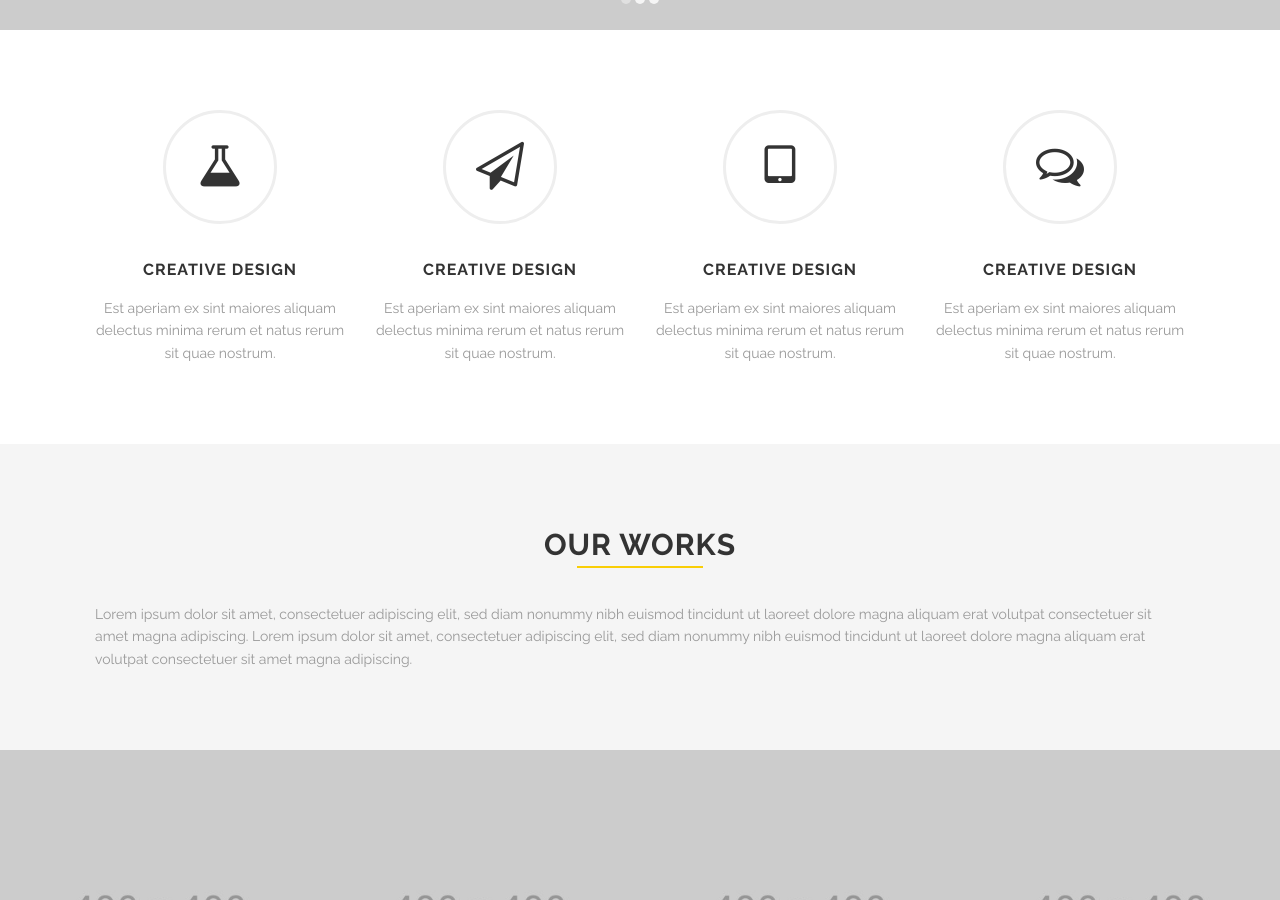
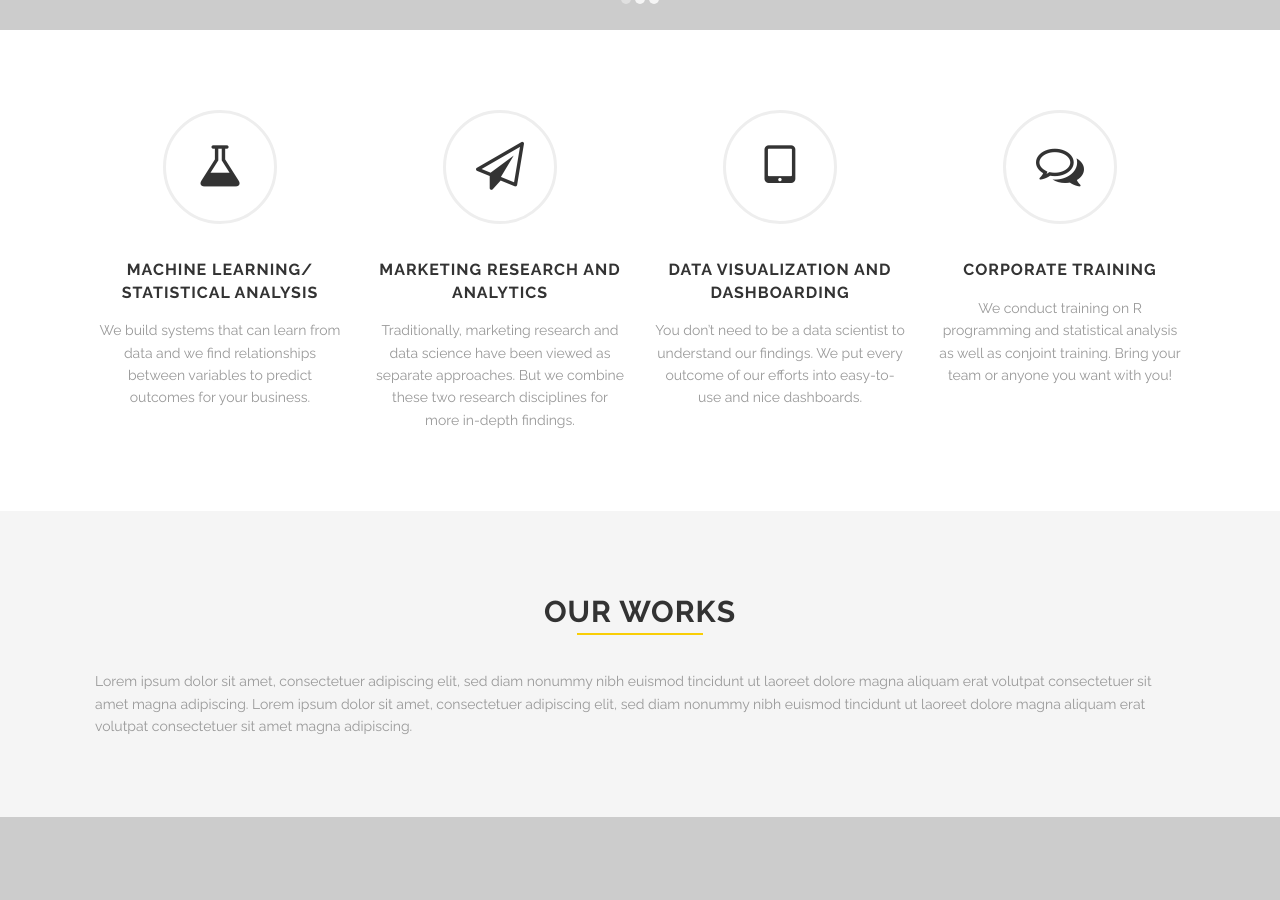
Before and after one commit to Habet/datamotus.github.io, a Jekyll site: the page built from index.html, in a window 1280 px wide and 900 px high, scrolled down 742 px. Built offline with Jekyll 4.4.1, drawn with Linux system fonts in a browser that asks for light colours.

Commit message:
Update index.html

```diff
--- a/index.html
+++ b/index.html
@@ -185,16 +185,16 @@ milestones:
 
 <div class="row">
   <div class="medium-3 large-3 columns">
-    {% include icon-text.html title='Creative design' desc='Est aperiam ex sint maiores aliquam delectus minima rerum et natus rerum sit quae nostrum.' icon_class='fa fa-flask' delay='0' shape_class='icon-text-circle' %}
+    {% include icon-text.html title='Machine Learning/ Statistical Analysis' desc='We build systems that can learn from data and we find relationships between variables to predict outcomes for your business. ' icon_class='fa fa-flask' delay='0' shape_class='icon-text-circle' %}
   </div>
   <div class="medium-3 large-3 columns">
-    {% include icon-text.html title='Creative design' desc='Est aperiam ex sint maiores aliquam delectus minima rerum et natus rerum sit quae nostrum.' icon_class='fa fa-paper-plane-o' delay='200' shape_class='icon-text-circle' %}
+    {% include icon-text.html title='Marketing Research and Analytics' desc='Traditionally, marketing research and data science have been viewed as separate approaches. But we combine these two research disciplines for more in-depth findings. ' icon_class='fa fa-paper-plane-o' delay='200' shape_class='icon-text-circle' %}
   </div>
   <div class="medium-3 large-3 columns">
-    {% include icon-text.html title='Creative design' desc='Est aperiam ex sint maiores aliquam delectus minima rerum et natus rerum sit quae nostrum.' icon_class='fa fa-tablet' delay='400' shape_class='icon-text-circle' %}
+    {% include icon-text.html title='Data Visualization and Dashboarding' desc='You don’t need to be a data scientist to understand our findings. We put every outcome of our efforts into easy-to-use and nice dashboards. ' icon_class='fa fa-tablet' delay='400' shape_class='icon-text-circle' %}
   </div>
   <div class="medium-3 large-3 columns">
-    {% include icon-text.html title='Creative design' desc='Est aperiam ex sint maiores aliquam delectus minima rerum et natus rerum sit quae nostrum.' icon_class='fa fa-comments-o' delay='600' shape_class='icon-text-circle' %}
+    {% include icon-text.html title='Corporate Training' desc='We conduct training on R programming and statistical analysis as well as conjoint training. Bring your team or anyone you want with you! ' icon_class='fa fa-comments-o' delay='600' shape_class='icon-text-circle' %}
   </div>
 </div>
 
```
